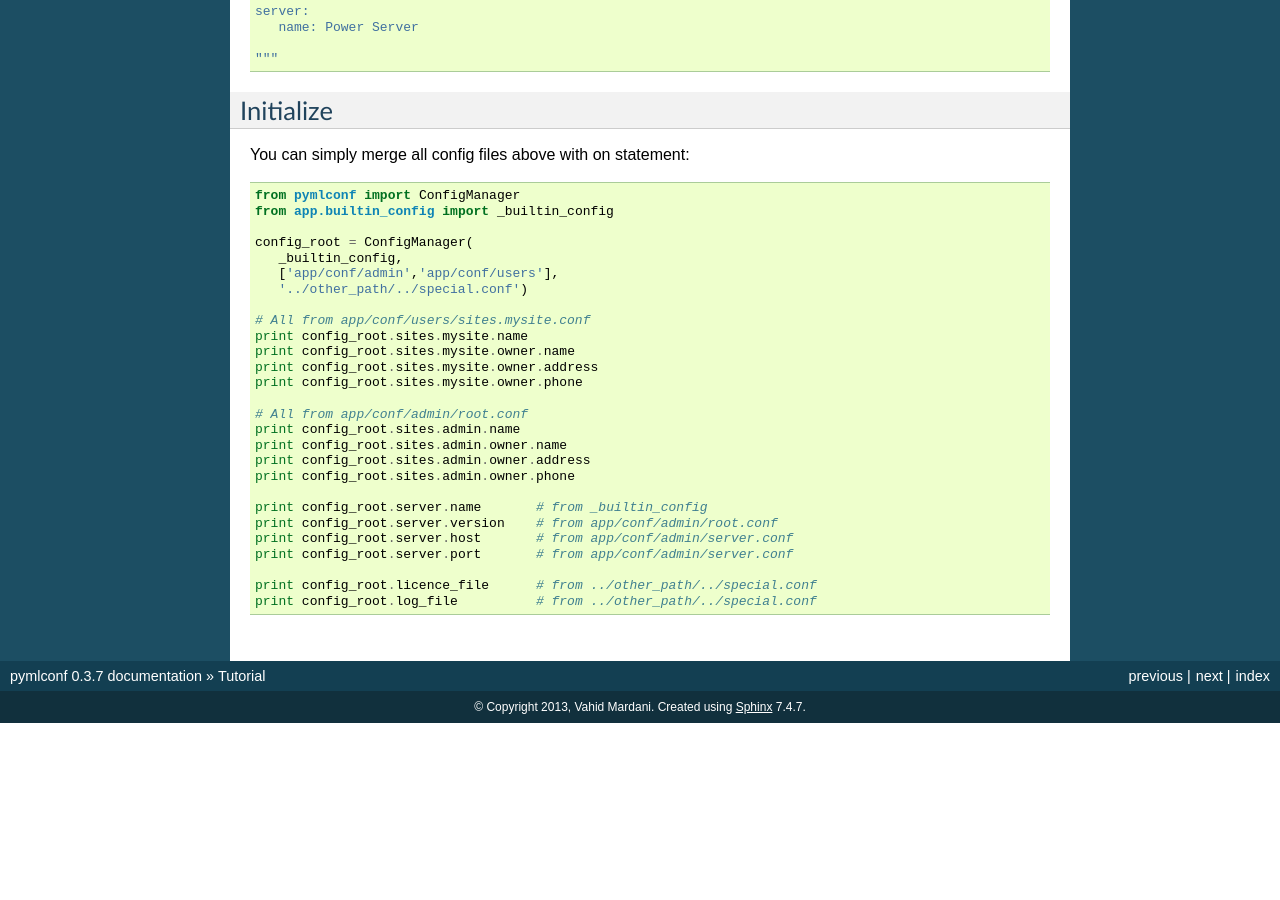
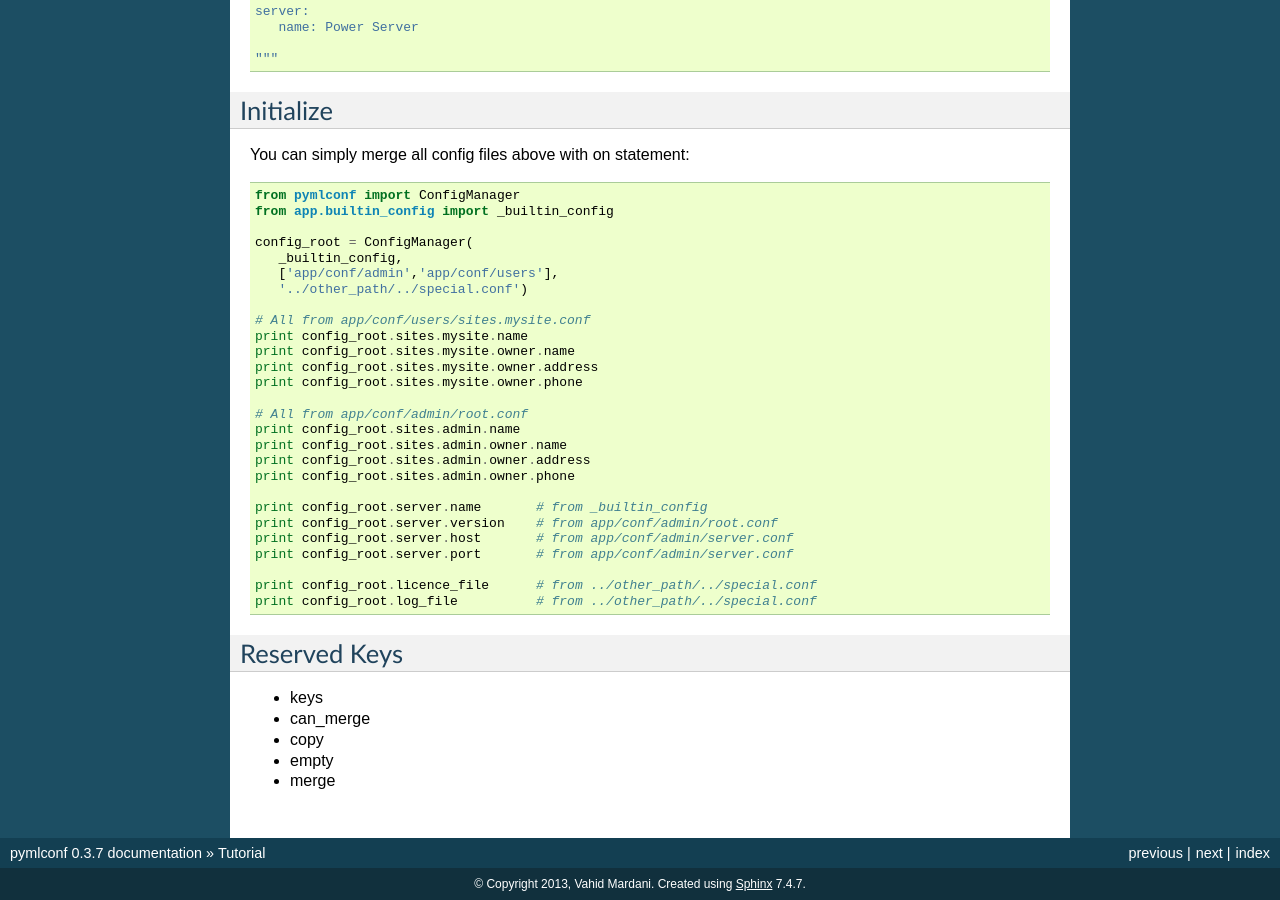
Before and after one commit to pylover/pymlconf, a Sphinx documentation site: the page built from doc/tutorial.rst, in a window 1280 px wide and 900 px high, scrolled down 1095 px. Built offline with Sphinx 7.4.7, drawn with Linux system fonts in a browser that asks for light colours; before the commit the page ends 1818 px from its top, so only the background shows below that.

Commit message:
updating documents about reserved keys

```diff
--- a/doc/tutorial.rst
+++ b/doc/tutorial.rst
@@ -95,3 +95,16 @@ You can simply merge all config files above with on statement::
 
    print config_root.licence_file      # from ../other_path/../special.conf
    print config_root.log_file          # from ../other_path/../special.conf
+
+
+
+
+
+Reserved Keys
+-------------
+
+- keys
+- can_merge
+- copy
+- empty
+- merge
```
